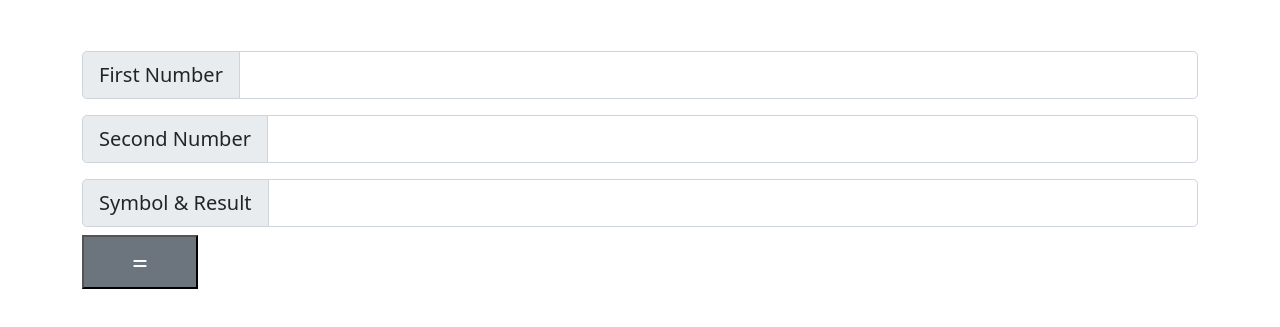
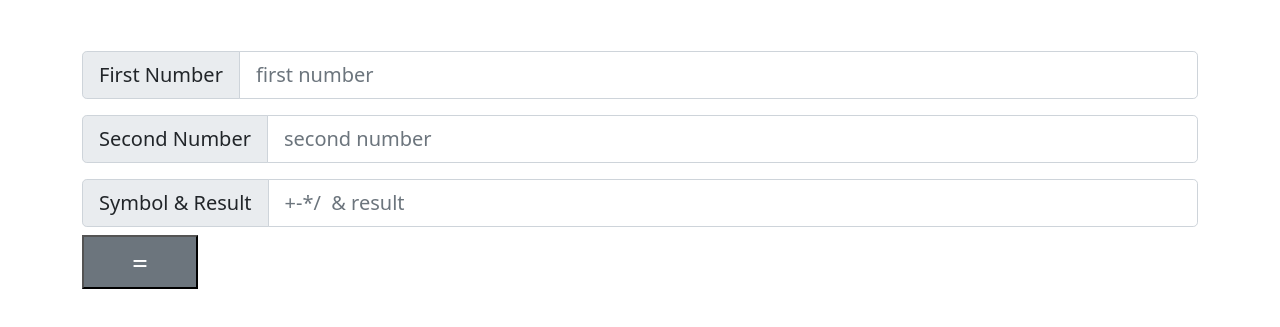
Before and after one commit to MdNadiruzzamanNibras/calculator, a plain HTML site: page input.html in a window 1280 px wide. Shown: the part 101-428 px from the top of the page. Drawn offline with nearby package versions, Linux system fonts and the light colour scheme.

Commit message:
placeholder

```diff
--- a/input.html
+++ b/input.html
@@ -15,17 +15,18 @@
         <div class="row">
             <div class="input-group input-group-lg my-2">
                 <span class="input-group-text" id="inputGroup-sizing-lg">First Number</span>
-                <input id="input-one" type="text" class="form-control" aria-label="Sizing example input" aria-describedby="inputGroup-sizing-lg">
+                <input id="input-one" type="text" class="form-control" aria-label="Sizing example input" aria-describedby="inputGroup-sizing-lg" placeholder="first number ">
               </div>
 
               <div class="input-group input-group-lg my-2">
                 <span class="input-group-text" id="inputGroup-sizing-lg">Second Number</span>
-                <input id="second-number" type="text" class="form-control" aria-label="Sizing example input" aria-describedby="inputGroup-sizing-lg">
+                <input id="second-number" type="text" class="form-control" aria-label="Sizing example input" aria-describedby="inputGroup-sizing-lg" placeholder="second number">
               </div>
               <div class="input-group input-group-lg my-2">
                 <span class="input-group-text" id="inputGroup-sizing-lg">Symbol & Result</span>
-                <input id="symbol" type="text" class="form-control" aria-label="Sizing example input" aria-describedby="inputGroup-sizing-lg">
+                <input id="symbol" type="text" class="form-control" aria-label="Sizing example input" aria-describedby="inputGroup-sizing-lg" placeholder="+-*/  & result">
               </div>
+
         </div>
         <button id="add-btn" class="px-5 py-1 fs-3 text-white bg-secondary">=</button>
       </div>
--- a/js/main.js
+++ b/js/main.js
@@ -37,6 +37,7 @@ function calculateSymbol(){
  {
  Symbol.value = firstNumber /secondNumber
  }
+
 }
 
 document.getElementById('add-btn').addEventListener('click', function(){
```
